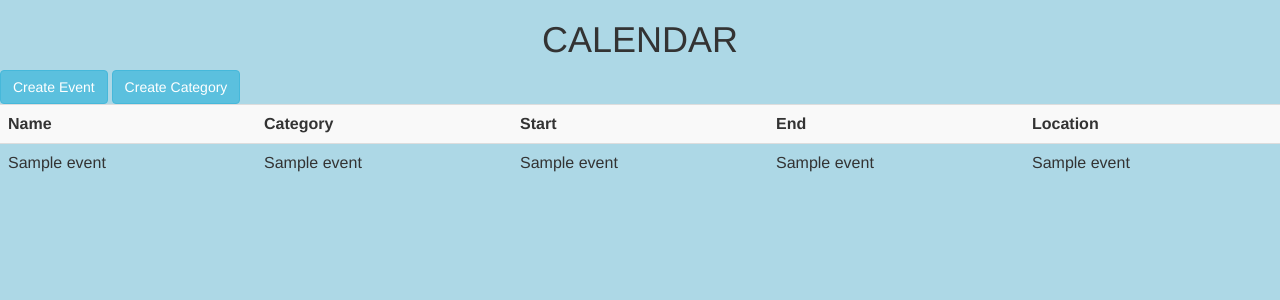
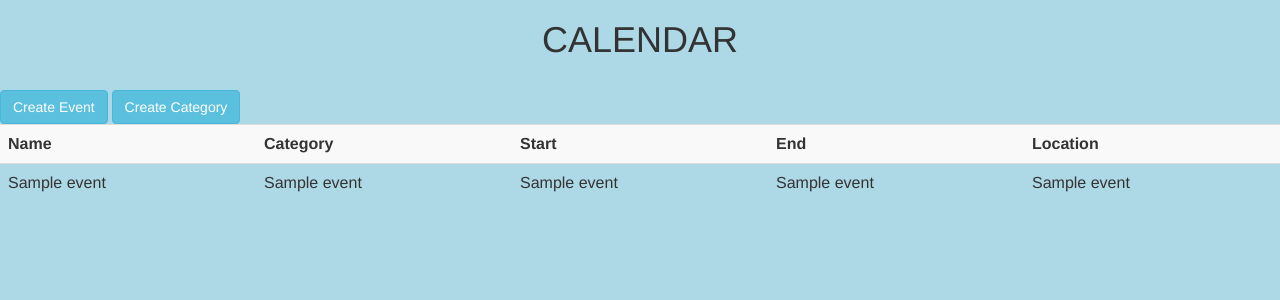
Before and after one commit to OHawkins/cs330final, a Flask app: page / in a window 1280 px wide. Shown: the top 300 px of the page. Run offline with Flask 2, Linux system fonts and the light colour scheme; tables that the repository leaves empty hold one stand-in row (values such as "Sample post"); a database or web service that is not in the repository returns one stand-in record (values such as "Sample title"); some libraries are stand-ins or nearby versions.

Commit message:
More html modifications

```diff
--- a/templates/category.html
+++ b/templates/category.html
@@ -2,9 +2,9 @@
 <body>
 {% block body %}
 <h1 style = "text-align: center; font-variant: small-caps;">CREATE CATEGORY</h1>
-	<div style = "text-align: center;" class="dataentry">
+	<div class="dataentry">
 			<form class="form-inline" name="event_form" action = "https://tranquil-chamber-88017.herokuapp.com/create_category" method = post>
-			<legend>Use categories to group your events</legend>
+			<legend style = "text-align: center;">Use categories to group your events</legend>
             {{ form.hidden_tag() }}
 
             <div style = font-size:20px; font-weight:bold; margin-left:150px;>
--- a/templates/index.html
+++ b/templates/index.html
@@ -2,9 +2,11 @@
 <body>
 {% block body %}
 <h1 style = "text-align: center; font-variant: small-caps;">CALENDAR</h1>
+<br>
 <div>
-<a target="_self" href='https://tranquil-chamber-88017.herokuapp.com/create_event' class="btn btn-info" role="button" >Create Event</a>
-<a target="_self" href='https://tranquil-chamber-88017.herokuapp.com/create_category' class="btn btn-info" role="button" >Create Category</a>
+<a target="_self" href='https://tranquil-chamber-88017.herokuapp.com/create_event' class="btn btn-info" role="button" style = "text-align: center;" >Create Event</a>
+<a target="_self" href='https://tranquil-chamber-88017.herokuapp.com/create_category' class="btn btn-info" role="button" style = "text-align: center;" >Create Category</a>
+<br>
 </div>
   <div>
   	<table class="table table-striped">
```
